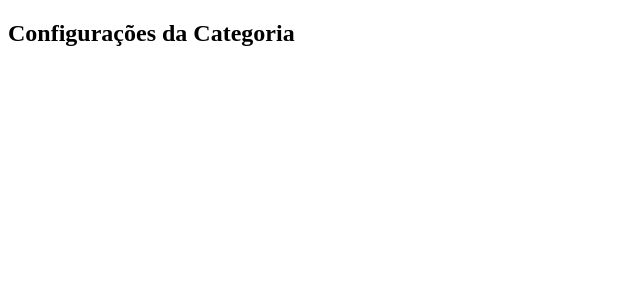
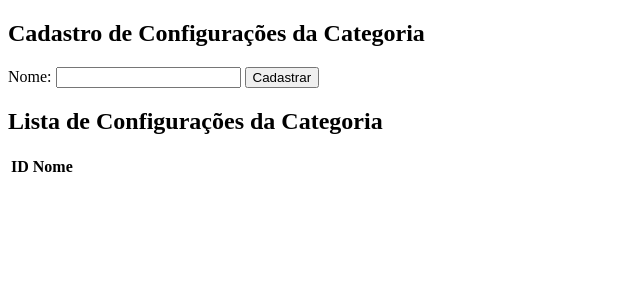
Before and after one commit to fabiokusaba/toledo-ecommerce, a Flask app: page /config/categoria in a window 1280 px wide. Shown: the top 300 px of the page, without its empty margins (0-640 px from the left). Run offline with Flask 3, Linux system fonts and the light colour scheme; lists and menus that the app fills with data are empty.

Commit message:
adicionado: formulário de cadastro e listagem de categorias

```diff
--- a/templates/categoria.html
+++ b/templates/categoria.html
@@ -6,6 +6,31 @@
     <title>TrocaFácil - {{titulo}}</title>
 </head>
 <body>
-    <h2>{{titulo}}</h2>
+    <h2>Cadastro de {{titulo}}</h2>
+
+    <form action="/categoria/cadastrar" method="post">
+        <label for="nome">Nome:</label>
+        <input type="text" id="nome" name="nome">
+
+        <input type="submit" value="Cadastrar">
+    </form>
+
+    <h2>Lista de {{titulo}}</h2>
+    <table>
+        <thead>
+            <tr>
+                <th>ID</th>
+                <th>Nome</th>
+            </tr>
+        </thead>
+        <tbody>
+            {% for categoria in categorias %}
+                <tr>
+                    <td>{{ categoria.id }}</td>
+                    <td>{{ categoria.nome }}</td>
+                </tr>
+            {% endfor %}
+        </tbody>
+    </table>
 </body>
 </html>
```
